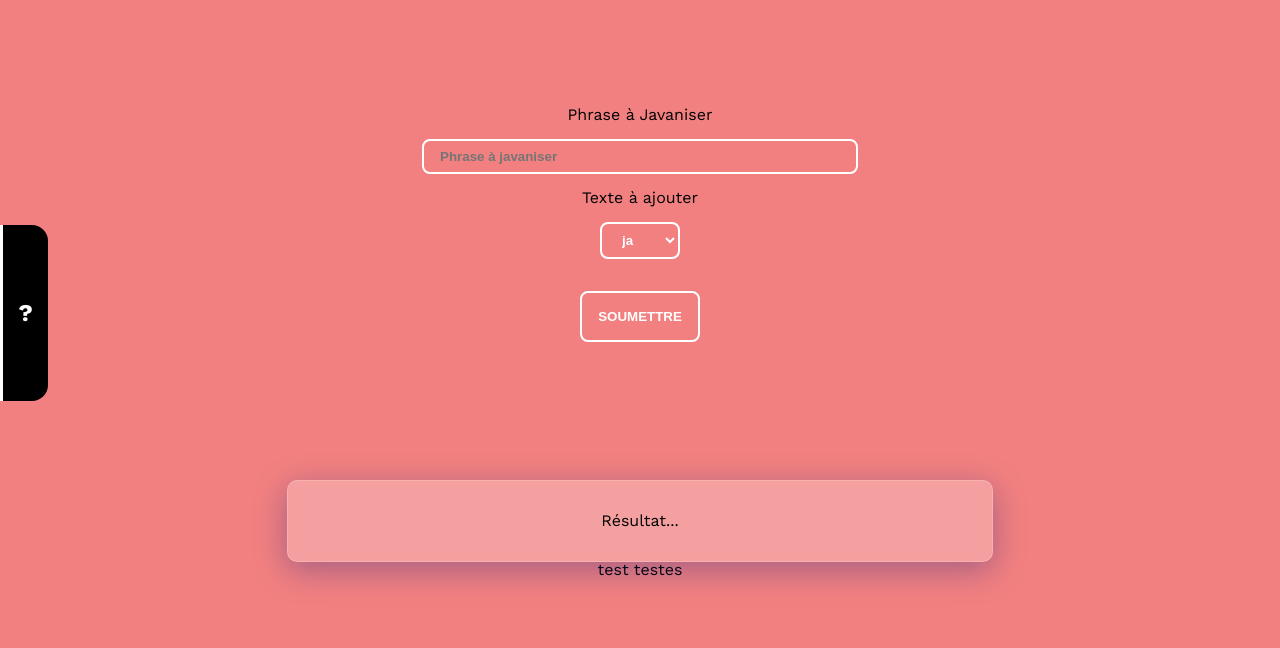
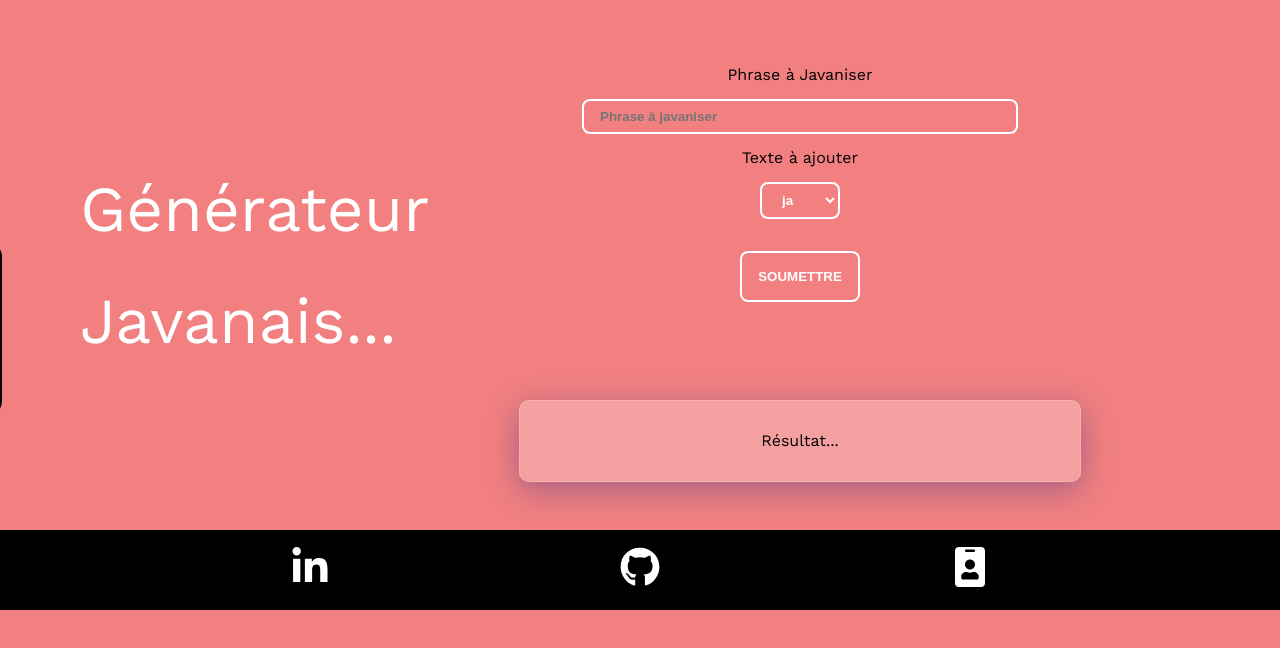
Before and after one commit to thiebautremy/generator_secretCode_TDD, a React (Create React App) app: page / in a window 1280 px wide. Shown: the top 648 px of the page. Built offline with nearby package versions, Linux system fonts and the light colour scheme.

Commit message:
add style

```diff
--- a/package.json
+++ b/package.json
@@ -9,6 +9,7 @@
     "@testing-library/user-event": "^13.5.0",
     "react": "^18.1.0",
     "react-dom": "^18.1.0",
+    "react-icons": "^4.3.1",
     "react-redux": "^8.0.1",
     "react-scripts": "5.0.1",
     "react-transition-group": "^4.4.2",
--- /dev/null
+++ b/src/components/Footer/footer.css
@@ -0,0 +1,19 @@
+footer {
+  background-color: black;
+  color: white;
+  min-height: 5rem;
+  display: flex;
+  justify-content: space-evenly;
+  align-items: center;
+}
+
+footer a {
+  font-size: 2.5rem;
+  color: white;
+  transition: all 0.2s ease-in;
+}
+
+footer a:hover {
+  color: #f28080;
+  transform: scale(1.05);
+}
--- a/src/components/Footer/footer.js
+++ b/src/components/Footer/footer.js
@@ -1,9 +1,19 @@
 import React from "react";
+import { FaLinkedinIn, FaGithub, FaIdBadge } from "react-icons/fa";
+import "./footer.css";
 
 const Footer = () => {
   return (
     <footer>
-      <p>test testes</p>
+      <a href="https://www.linkedin.com/in/remy-thiebaut/">
+        <FaLinkedinIn />
+      </a>
+      <a href="https://github.com/thiebautremy">
+        <FaGithub />
+      </a>
+      <a href="https://thiebautremy.netlify.app/">
+        <FaIdBadge />
+      </a>
     </footer>
   );
 };
--- a/src/components/Form/form.css
+++ b/src/components/Form/form.css
@@ -1,12 +1,8 @@
 .main {
   margin: auto;
   width: 50rem;
-  min-height: 30rem;
+  min-height: 25rem;
   display: flex;
   flex-direction: column;
   justify-content: center;
 }
-
-.main form {
-  /* max-width: 30rem; */
-}
--- a/src/components/SideMenu/sideMenu.css
+++ b/src/components/SideMenu/sideMenu.css
@@ -8,7 +8,7 @@
   width: 30rem !important;
   height: 11rem !important;
   position: absolute;
-  left: -27rem;
+  left: -54.9rem;
   border-radius: 0 1rem 1rem 0 !important;
   background-color: black;
   color: white;
@@ -21,8 +21,8 @@
   cursor: pointer;
 }
 
-.side-menu div.open{
-  left: 0rem !important;
+.side-menu div.open {
+  left: -28rem !important;
 }
 
 .side-menu div p {
--- a/src/pages/App.css
+++ b/src/pages/App.css
@@ -3,6 +3,27 @@
   font-family: WorkSans;
   position: relative;
   min-height: 30rem;
+}
+
+.App .container {
+  display: flex;
+  justify-content: space-evenly;
+}
+
+.App .container section {
+  display: flex;
+  align-items: center;
+}
+
+.App .container h1 {
+  font-size: 4rem;
+  width: 15rem;
+  line-height: 7rem;
+  color: white;
+}
+
+.App .container article {
+  padding: 0 0 3rem;
 }
 
 .sideMenuContainer {
--- a/src/pages/App.js
+++ b/src/pages/App.js
@@ -11,11 +11,18 @@ function App() {
   console.log(javanais_generator("François Hollande", "av"));
   return (
     <div className="App">
-      <Form state={state} setState={setState} />
-      <div className="sideMenuContainer">
-        <SideMenu />
+      <div className="container">
+        <section>
+          <h1>Générateur Javanais...</h1>
+        </section>
+        <article>
+          <Form state={state} setState={setState} />
+          <div className="sideMenuContainer">
+            <SideMenu />
+          </div>
+          <PhraseJavanised state={state} />
+        </article>
       </div>
-      <PhraseJavanised state={state} />
       <Footer />
     </div>
   );
```
Also changed, not shown: 1 other file (tests, documents, lock files or other folders).
